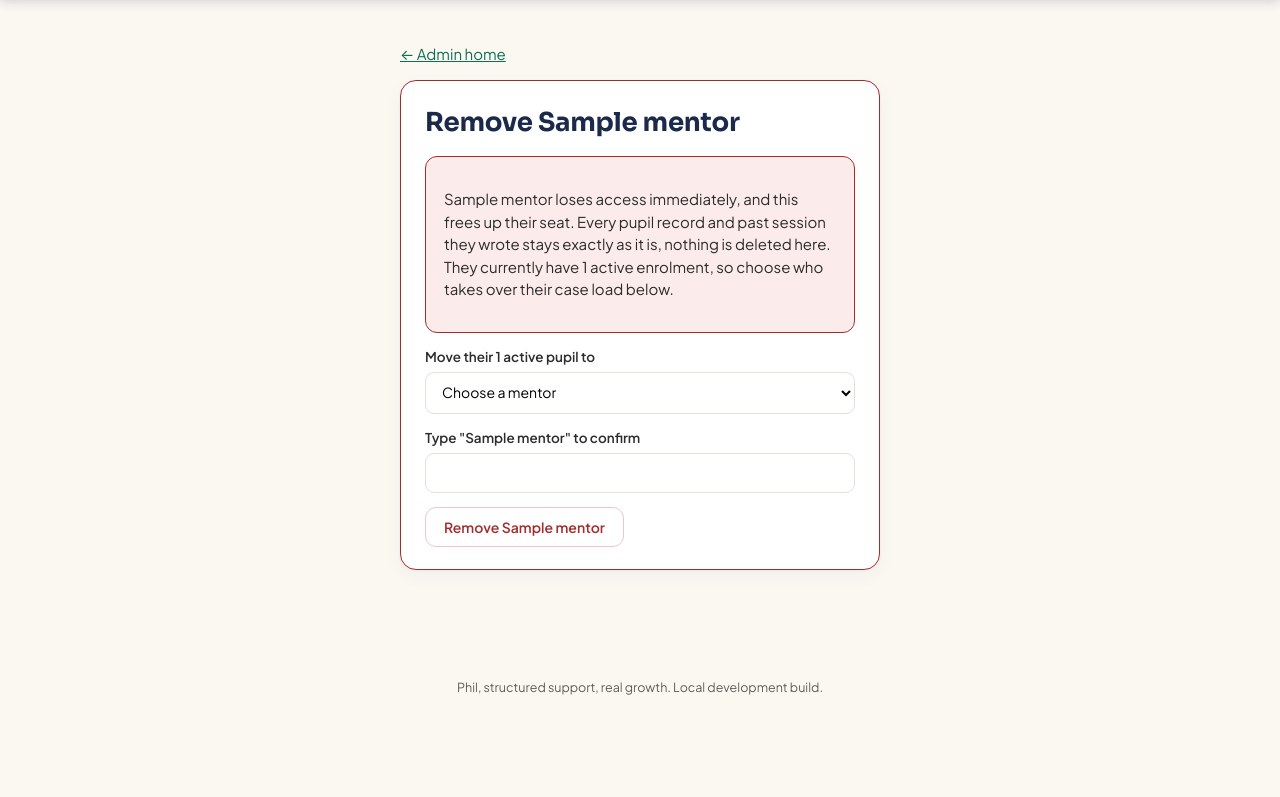
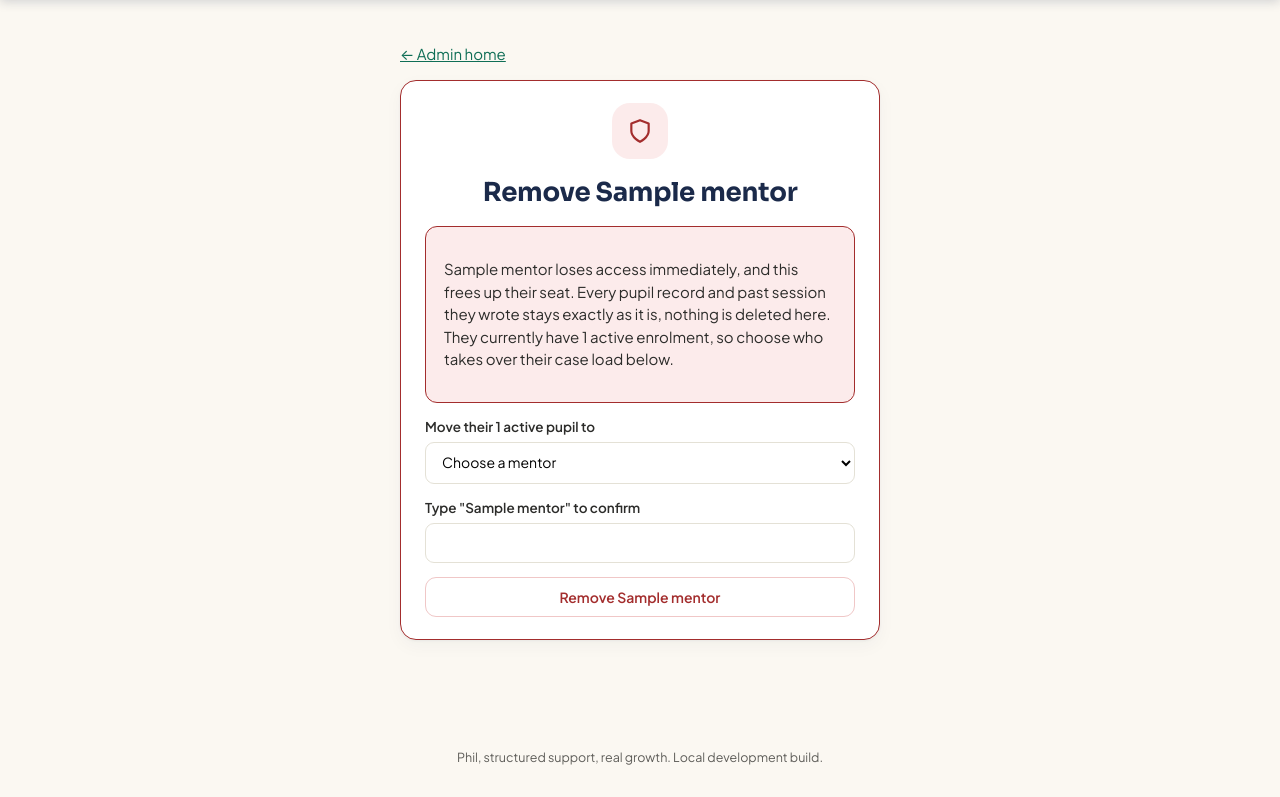
Before and after one commit to Alexandersocrates-dev/phil-app, a Python web app: template templates/mentor_remove_confirm.html in a window 1280 px wide. Shown: the part 57-854 px from the top of the page. Before the commit the page ends 752 px from the top, so only its background shows below. Run offline with Jinja, Linux system fonts and the light colour scheme; the template is opened without the code that fills it: most values are stand-ins (such as "Sample title", 1, 10 or a date in 2020).

Commit message:
Update mentor_remove_confirm.html

```diff
--- a/templates/mentor_remove_confirm.html
+++ b/templates/mentor_remove_confirm.html
@@ -1,20 +1,22 @@
 {% extends "base.html" %}
+{% from "_icons.html" import icon_shield %}
 {% block title %}Remove {{ mentor.name }} - Phil{% endblock %}
 {% block wrapclass %}narrow{% endblock %}
 {% block content %}
 <p><a href="/admin">&larr; Admin home</a></p>
-<div class="card" style="border-color:var(--red);">
+<div class="card" style="border-color:var(--red); text-align:center;">
+  <div class="icon-badge" style="background:var(--red-light);">{{ icon_shield(color='var(--red)') }}</div>
   <h1>Remove {{ mentor.name }}</h1>
-  <div class="safeguard-box safeguard-flagged">
+  <div class="safeguard-box safeguard-flagged" style="text-align:left;">
     <p>{{ mentor.name }} loses access immediately, and this frees up their seat. Every pupil record and past
       session they wrote stays exactly as it is, nothing is deleted here.
       {% if active_count > 0 %}They currently have {{ active_count }} active enrolment{{ 's' if active_count != 1 else '' }}, so choose who takes over their case load below.{% endif %}</p>
   </div>
-  <form method="post" action="/admin/mentors/{{ mentor.id }}/remove">
+  <form method="post" action="/admin/mentors/{{ mentor.id }}/remove" style="text-align:left;">
     {% if active_count > 0 %}
     <div class="field">
-      <label>Move their {{ active_count }} active pupil{{ 's' if active_count != 1 else '' }} to</label>
-      <select name="reassign_to" required>
+      <label for="reassign_to">Move their {{ active_count }} active pupil{{ 's' if active_count != 1 else '' }} to</label>
+      <select id="reassign_to" name="reassign_to" required>
         <option value="">Choose a mentor</option>
         {% for m in other_mentors %}
         <option value="{{ m.id }}">{{ m.name }}</option>
@@ -23,10 +25,10 @@
     </div>
     {% endif %}
     <div class="field">
-      <label>Type "{{ mentor.name }}" to confirm</label>
-      <input type="text" name="confirm_name" autocomplete="off" required>
+      <label for="confirm_name">Type "{{ mentor.name }}" to confirm</label>
+      <input type="text" id="confirm_name" name="confirm_name" autocomplete="off" required>
     </div>
-    <button class="btn btn-red" type="submit"
+    <button class="btn btn-red" type="submit" style="width:100%;"
       onclick="return confirm('Remove {{ mentor.name }}? They will lose access immediately.')">
       Remove {{ mentor.name }}
     </button>
```
